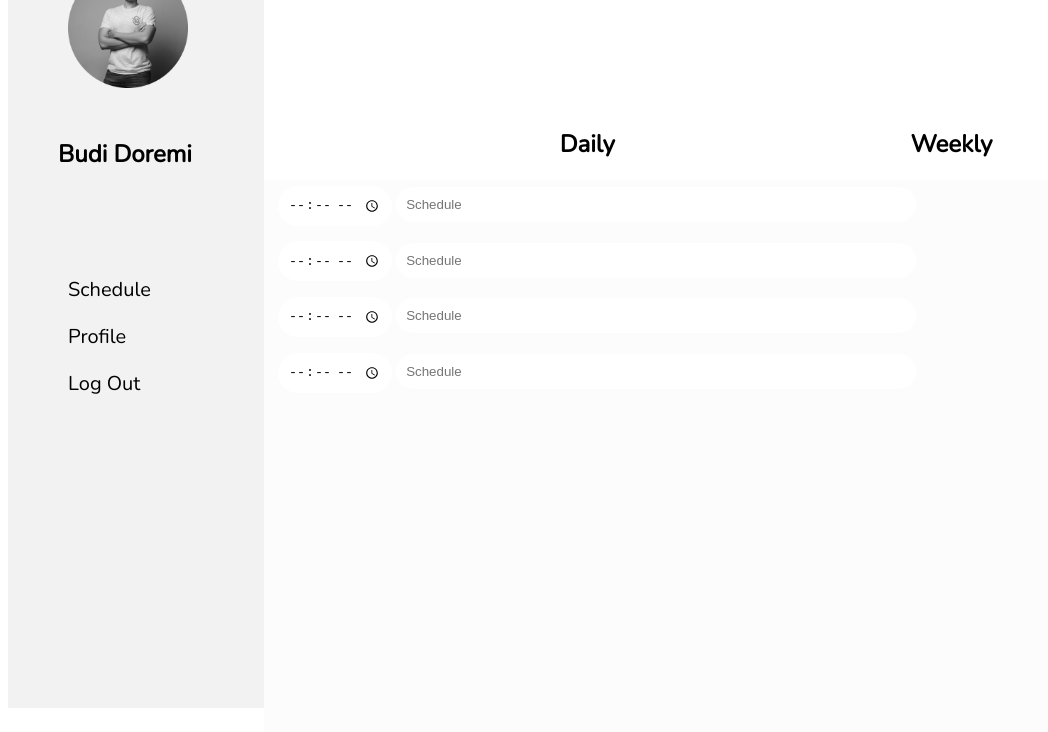
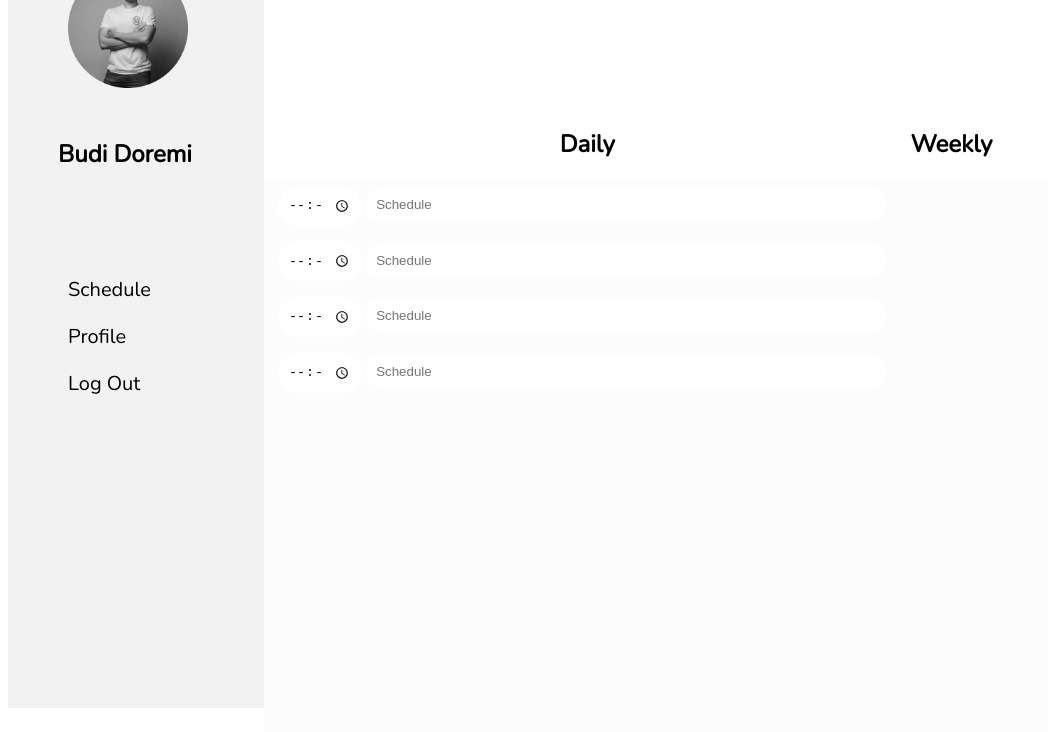
Before and after one commit to BintangSaputra/project-todolist, a plain HTML site: page index.html in a window 1280 px wide. Shown: the part 100-832 px from the top of the page, without its empty margins (0-1048 px from the left). Drawn offline with nearby package versions, Linux system fonts and the light colour scheme.

Commit message:
modified right-menu

```diff
--- a/index.css
+++ b/index.css
@@ -83,6 +83,7 @@ div.schedule-sec {
   padding: 10px;
   border-radius: 50px;
   border: none;
+  width: 8vh;
 }
 
 .form {
```
